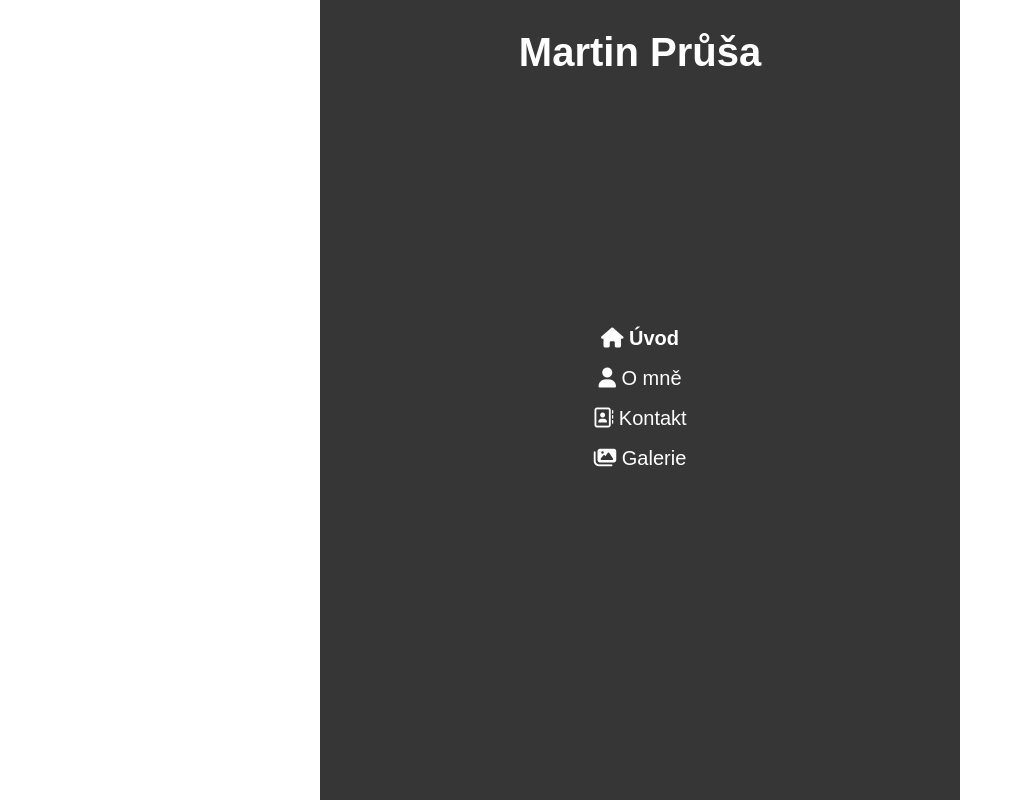
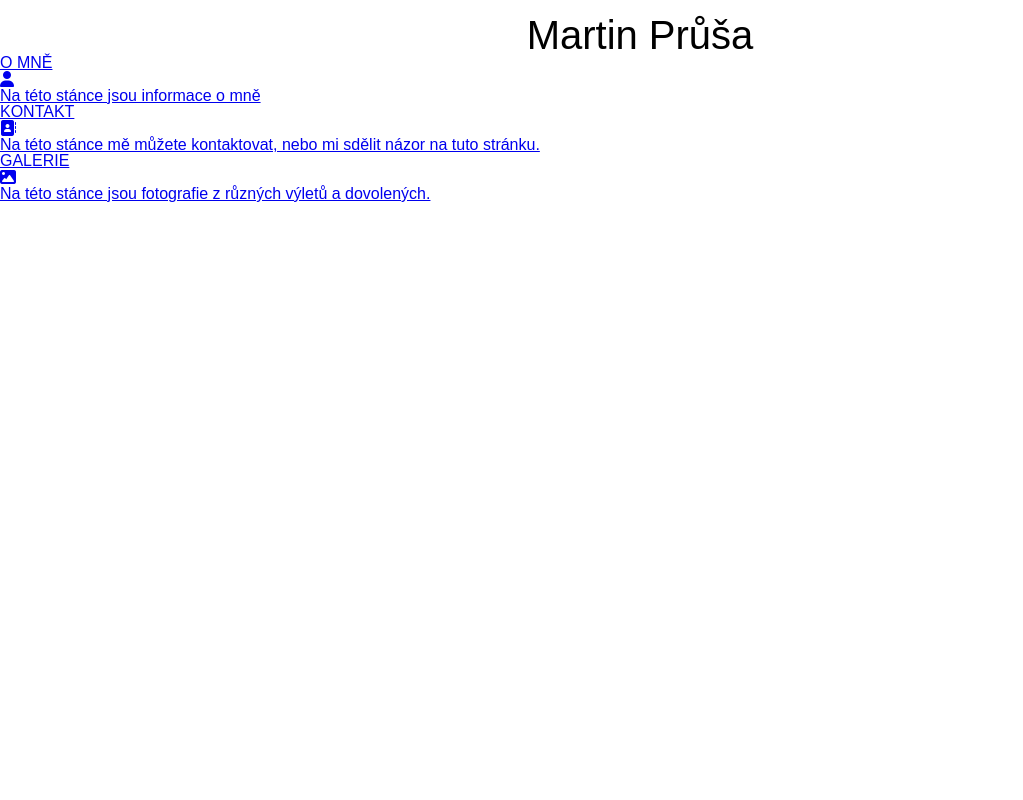
Before and after one commit to Martin-Prusa/ukolOsobniPortfolio, a plain HTML site: page index.html in a window 1280 px wide. Shown: the whole page, without its empty margins (0-1023 px from the left). Drawn offline with Linux system fonts and the light colour scheme.

Commit message:
novyUvodStart

```diff
--- a/css/uvod.css
+++ b/css/uvod.css
@@ -1,50 +1,9 @@
-html {
-    height: 100%;
+body {
+    font-family: Arial, Helvetica, sans-serif;
 }
 
-body {
-    display: flex;
-    height: 100%;
-    justify-content: center;
-    font-family: Arial, serif;
-    color: white;
+.nadpis {
+    font-size: 40px;
+    margin-top: 15px;
     text-align: center;
 }
-
-.nav {
-    height: 100%;
-    width: 50%;
-    max-width: 700px;
-    background-color: #363636;
-}
-
-h1 {
-    font-weight: bold;
-    font-size: 40px;
-    margin-top: 5%;
-}
-
-a{
-    color: white;
-    text-decoration: none;
-    transition: 500ms;
-}
-a:hover{
-    color: #a1a1a1;
-}
-
-.nav-container {
-    margin-top: 40%;
-}
-
-li{
-    margin: 20px
-}
-
-p{
-    font-size: 20px;
-}
-
-#ac {
-    font-weight: bold;
-}
--- /dev/null
+++ b/css/uvod2.css
@@ -0,0 +1,50 @@
+html {
+    height: 100%;
+}
+
+body {
+    display: flex;
+    height: 100%;
+    justify-content: center;
+    font-family: Arial, serif;
+    color: white;
+    text-align: center;
+}
+
+.nav {
+    height: 100%;
+    width: 50%;
+    max-width: 700px;
+    background-color: #363636;
+}
+
+h1 {
+    font-weight: bold;
+    font-size: 40px;
+    margin-top: 5%;
+}
+
+a{
+    color: white;
+    text-decoration: none;
+    transition: 500ms;
+}
+a:hover{
+    color: #a1a1a1;
+}
+
+.nav-container {
+    margin-top: 40%;
+}
+
+li{
+    margin: 20px
+}
+
+p{
+    font-size: 20px;
+}
+
+#ac {
+    font-weight: bold;
+}
--- a/index.html
+++ b/index.html
@@ -1,5 +1,5 @@
 <!DOCTYPE html>
-<html lang="en">
+<html>
     <head>
         <meta charset="UTF-8">
         <title>Martin Průša - Úvod</title>
@@ -8,16 +8,34 @@
         <script src="https://kit.fontawesome.com/096b910122.js" crossorigin="anonymous"></script>
     </head>
     <body>
-    <div class="nav">
-        <h1>Martin Průša</h1>
-        <div class="nav-container">
-            <ul>
-                <li><a href="index.html"><p id="ac"><i class="fas fa-home"></i> Úvod</p></a></li>
-                <li><a href="about.html"><p><i class="fas fa-user"></i> O mně</p></a></li>
-                <li><a href="contact.html"><p><i class="far fa-address-book"></i> Kontakt</p></a></li>
-                <li><a href="galery.html"><p><i class="fas fa-images"></i> Galerie</p></a></li>
-            </ul>
+        <div class="nadpis-container">
+            <h1 class="nadpis">Martin Průša</h1>
         </div>
+        <div class="navigace-container">
+
+            <a href="about.html">
+                <div class="nav-win">
+                    <h2>O MNĚ</h2>
+                    <i class="fas fa-user"></i>
+                    <p>Na této stánce jsou informace o mně</p>
+                </div>
+            </a>
+
+            <a href="contact.html">
+                <div class="nav-win">
+                    <h2>KONTAKT</h2>
+                    <i class="fas fa-address-book"></i>
+                    <p>Na této stánce mě můžete kontaktovat, nebo mi sdělit názor na tuto stránku.</p>
+                </div>
+            </a>
+
+            <a href="galery.html">
+                <div class="nav-win">
+                    <h2>GALERIE</h2>
+                    <i class="fas fa-image"></i>
+                    <p>Na této stánce jsou fotografie z různých výletů a dovolených.</p>
+                </div>
+            </a>
         </div>
     </body>
 </html>
```
Also changed, not shown: index2.html (added, +23 -0 lines). Lines whose indentation alone changed are shown as unchanged.
